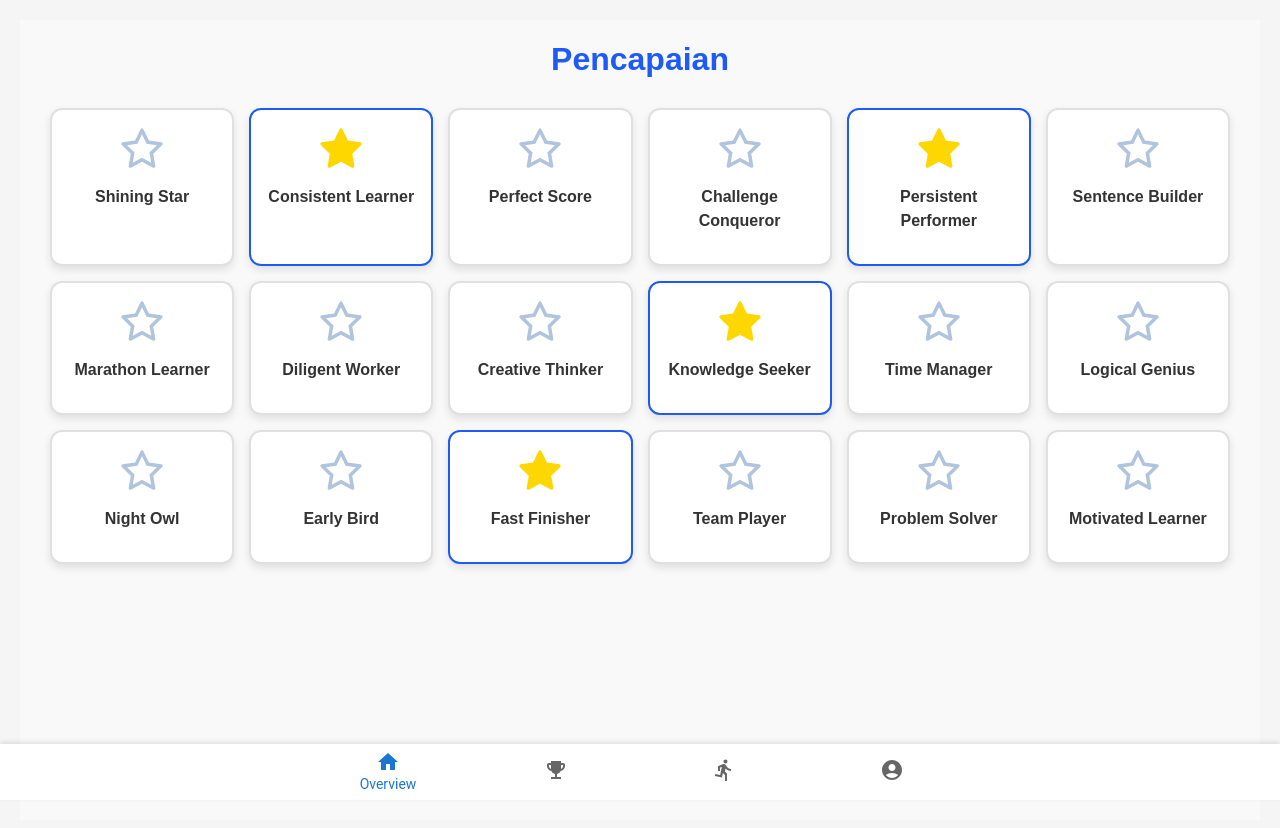
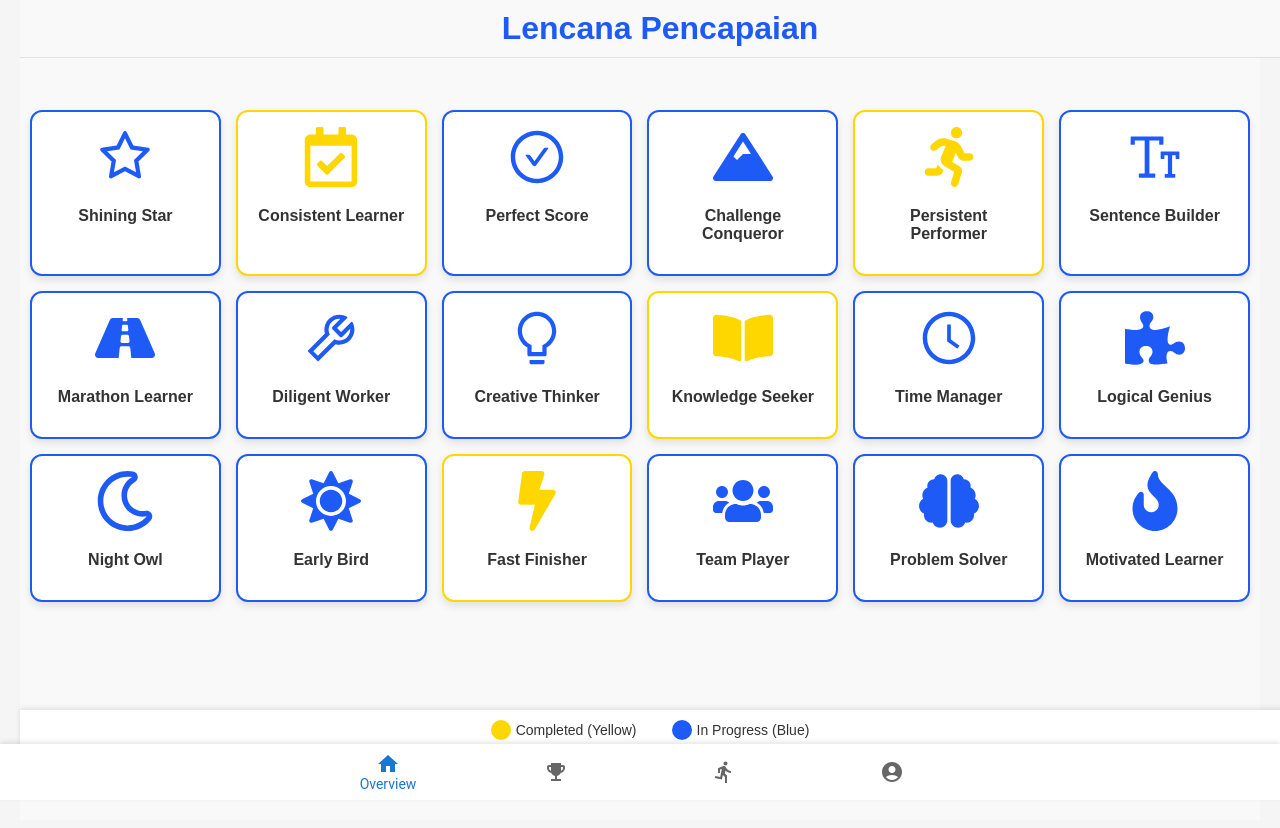
Before and after one commit to JugBones/Capstone, a React (Create React App) app in the folder parent-dashboard/: page /achievements in a window 1280 px wide. Shown: the top 828 px of the page. Built offline with nearby package versions, Linux system fonts and the light colour scheme; no server answers; sample sign-in values are in the browser's storage.

Commit message:
modfiy and formatting achievements page

```diff
--- a/parent-dashboard/package.json
+++ b/parent-dashboard/package.json
@@ -5,7 +5,9 @@
   "dependencies": {
     "@emotion/react": "^11.14.0",
     "@emotion/styled": "^11.14.0",
-    "@mui/icons-material": "^6.1.4",
+    "@fortawesome/free-solid-svg-icons": "^6.7.2",
+    "@fortawesome/react-fontawesome": "^0.2.2",
+    "@mui/icons-material": "^6.2.1",
     "@mui/material": "^6.2.1",
     "@testing-library/jest-dom": "^5.17.0",
     "@testing-library/react": "^13.4.0",
--- a/parent-dashboard/src/index.js
+++ b/parent-dashboard/src/index.js
@@ -1,6 +1,6 @@
 import React from 'react';
 import ReactDOM from 'react-dom/client';
-import "bootstrap/dist/css/bootstrap.min.css";
+// import "bootstrap/dist/css/bootstrap.min.css";
 import './index.css';
 import App from './App';
 import * as serviceWorkerRegistration from './serviceWorkerRegistration';
--- a/parent-dashboard/src/pages/Achievements.js
+++ b/parent-dashboard/src/pages/Achievements.js
@@ -1,30 +1,53 @@
 import React, { useState } from "react";
-import { AiFillStar, AiOutlineStar } from "react-icons/ai";
+import {
+  AiFillStar,
+  AiOutlineStar,
+  AiOutlineCheckCircle,
+  AiOutlineBulb,
+  AiOutlineFontSize,
+  AiOutlineTool,
+  AiOutlineClockCircle,
+} from "react-icons/ai";
+import {
+  FaMountain,
+  FaRegCalendarCheck,
+  FaRunning,
+  FaRoad,
+  FaBookOpen,
+  FaPuzzlePiece,
+  FaRegMoon,
+  FaSun,
+  FaBolt,
+  FaUsers,
+  FaBrain,
+  FaFire,
+} from "react-icons/fa";
 import Modal from "@mui/material/Modal";
 import Box from "@mui/material/Box";
 import Navbar from "../components/Navbar";
 import "../styling/Achievements.css";
 
 const badges = [
-  { id: 1, title: "Shining Star", progress: 70, status: "In Progress", tip: "Attend all classes for a month to earn this badge!" },
-  { id: 2, title: "Consistent Learner", progress: 100, status: "Completed", tip: "" },
-  { id: 3, title: "Perfect Score", progress: 50, status: "In Progress", tip: "Score full marks on quizzes consistently." },
-  { id: 4, title: "Challenge Conqueror", progress: 90, status: "In Progress", tip: "Complete all difficult topics for this badge!" },
-  { id: 5, title: "Persistent Performer", progress: 100, status: "Completed", tip: "" },
-  { id: 6, title: "Sentence Builder", progress: 30, status: "In Progress", tip: "Work on sentence structure exercises." },
-  { id: 13, title: "Marathon Learner", progress: 20, status: "In Progress", tip: "Study for 10 hours continuously." },
-  { id: 14, title: "Diligent Worker", progress: 50, status: "In Progress", tip: "Complete weekly assignments regularly." },
-  { id: 15, title: "Creative Thinker", progress: 70, status: "In Progress", tip: "Submit a unique project idea." },
-  { id: 16, title: "Knowledge Seeker", progress: 100, status: "Completed", tip: "" },
-  { id: 17, title: "Time Manager", progress: 85, status: "In Progress", tip: "Finish tasks ahead of schedule." },
-  { id: 18, title: "Logical Genius", progress: 45, status: "In Progress", tip: "Solve 50 logical reasoning problems." },
-  { id: 19, title: "Night Owl", progress: 60, status: "In Progress", tip: "Study late nights consistently." },
-  { id: 20, title: "Early Bird", progress: 95, status: "In Progress", tip: "Start learning early mornings." },
-  { id: 21, title: "Fast Finisher", progress: 100, status: "Completed", tip: "" },
-  { id: 22, title: "Team Player", progress: 30, status: "In Progress", tip: "Collaborate well in group projects." },
-  { id: 23, title: "Problem Solver", progress: 40, status: "In Progress", tip: "Solve complex coding challenges." },
-  { id: 24, title: "Motivated Learner", progress: 75, status: "In Progress", tip: "Set personal learning goals and achieve them!" }
+  { id: 1, title: "Shining Star", progress: 70, status: "In Progress", tip: "Attend all classes for a month to earn this badge!", icon: <AiOutlineStar size={60} color="1E5BF6" /> },
+  { id: 2, title: "Consistent Learner", progress: 100, status: "Completed", tip: "", icon: <FaRegCalendarCheck size={60} color="FFD700" /> },
+  { id: 3, title: "Perfect Score", progress: 50, status: "In Progress", tip: "Score full marks on quizzes consistently.", icon: <AiOutlineCheckCircle size={60} color="#1E5BF6" /> },
+  { id: 4, title: "Challenge Conqueror", progress: 90, status: "In Progress", tip: "Complete all difficult topics for this badge!", icon: <FaMountain size={60} color="#1E5BF6" /> },
+  { id: 5, title: "Persistent Performer", progress: 100, status: "Completed", tip: "", icon: <FaRunning size={60} color="#FFD700" /> },
+  { id: 6, title: "Sentence Builder", progress: 30, status: "In Progress", tip: "Work on sentence structure exercises.", icon: <AiOutlineFontSize size={60} color="#1E5BF6" /> },
+  { id: 13, title: "Marathon Learner", progress: 20, status: "In Progress", tip: "Study for 10 hours continuously.", icon: <FaRoad size={60} color="#1E5BF6" /> },
+  { id: 14, title: "Diligent Worker", progress: 50, status: "In Progress", tip: "Complete weekly assignments regularly.", icon: <AiOutlineTool size={60} color="#1E5BF6" /> },
+  { id: 15, title: "Creative Thinker", progress: 70, status: "In Progress", tip: "Submit a unique project idea.", icon: <AiOutlineBulb size={60} color="#1E5BF6" /> },
+  { id: 16, title: "Knowledge Seeker", progress: 100, status: "Completed", tip: "", icon: <FaBookOpen size={60} color="#FFD700" /> },
+  { id: 17, title: "Time Manager", progress: 85, status: "In Progress", tip: "Finish tasks ahead of schedule.", icon: <AiOutlineClockCircle size={60} color="#1E5BF6" /> },
+  { id: 18, title: "Logical Genius", progress: 45, status: "In Progress", tip: "Solve 50 logical reasoning problems.", icon: <FaPuzzlePiece size={60} color="#1E5BF6" /> },
+  { id: 19, title: "Night Owl", progress: 60, status: "In Progress", tip: "Study late nights consistently.", icon: <FaRegMoon size={60} color="#1E5BF6" /> },
+  { id: 20, title: "Early Bird", progress: 95, status: "In Progress", tip: "Start learning early mornings.", icon: <FaSun size={60} color="#1E5BF6" /> },
+  { id: 21, title: "Fast Finisher", progress: 100, status: "Completed", tip: "", icon: <FaBolt size={60} color="#FFD700" /> },
+  { id: 22, title: "Team Player", progress: 30, status: "In Progress", tip: "Collaborate well in group projects.", icon: <FaUsers size={60} color="#1E5BF6" /> },
+  { id: 23, title: "Problem Solver", progress: 40, status: "In Progress", tip: "Solve complex coding challenges.", icon: <FaBrain size={60} color="#1E5BF6" /> },
+  { id: 24, title: "Motivated Learner", progress: 75, status: "In Progress", tip: "Set personal learning goals and achieve them!", icon: <FaFire size={60} color="#1E5BF6" /> },
 ];
+
 
 const Achievements = () => {
   const [open, setOpen] = useState(false);
@@ -42,21 +65,16 @@ const Achievements = () => {
 
   return (
     <div className="achievement-container">
-      <h1 className="achievement-title">Pencapaian</h1>
+      <h1 className="achievement-title">Lencana Pencapaian</h1>
+
       <div className="badge-grid">
         {badges.map((badge) => (
           <div
             key={badge.id}
-            className={`badge-card ${badge.progress === 100 ? "completed" : ""}`}
+            className={`badge-card ${badge.progress === 100 ? "completed" : "in-progress"}`}
             onClick={() => handleOpen(badge)}
           >
-            <div className="badge-icon">
-              {badge.progress === 100 ? (
-                <AiFillStar size={50} color="#FFD700" />
-              ) : (
-                <AiOutlineStar size={50} color="#B0C4DE" />
-              )}
-            </div>
+            <div className="badge-icon">{badge.icon}</div>
             <p className="badge-title">{badge.title}</p>
           </div>
         ))}
@@ -66,9 +84,7 @@ const Achievements = () => {
         <Box className="badge-modal">
           {selectedBadge && (
             <>
-              <div className="badge-popup-header">
-                <AiFillStar size={80} color={selectedBadge.progress === 100 ? "#FFD700" : "#1E5BF6"} />
-              </div>
+              <div className="badge-popup-header">{selectedBadge.icon}</div>
               <h2 className="modal-title">{selectedBadge.title}</h2>
               <p className="modal-status">
                 Status:{" "}
@@ -101,6 +117,16 @@ const Achievements = () => {
         </Box>
       </Modal>
 
+      {/* Legend Section */}
+      <div className="legend-container">
+        <div className="legend-item">
+          <span className="legend-color completed"></span> Completed (Yellow)
+        </div>
+        <div className="legend-item">
+          <span className="legend-color in-progress"></span> In Progress (Blue)
+        </div>
+      </div>
+
       <Navbar />
     </div>
   );
--- a/parent-dashboard/src/pages/Overview.js
+++ b/parent-dashboard/src/pages/Overview.js
@@ -77,7 +77,7 @@ const Overview = () => {
           </Tabs>
         </Box>
 
-        <Grid container spacing={3} mt={2}>
+        <Grid container spacing={3} className="content-grid">
           <Grid item xs={12} md={8}>
             <ProgressChart user={user} selectedCourse={selectedCourse} />
           </Grid>
--- a/parent-dashboard/src/styling/Achievements.css
+++ b/parent-dashboard/src/styling/Achievements.css
@@ -1,23 +1,44 @@
 .achievement-container {
   text-align: center;
-  padding: 20px;
+  padding-top: 60px; /* Adjusts space for the fixed title */
+  padding-bottom: 100px; /* Adjusts space for the legend */
   background-color: #f9f9f9;
   min-height: 100vh;
+  padding: 0;
+  margin: 0;
+  overflow: hidden;
   font-family: 'Poppins', sans-serif;
+  overflow-y: auto; /* Enables vertical scrolling */
 }
 
 .achievement-title {
   font-size: 2rem;
   color: #1e5bf6;
   font-weight: bold;
-  margin-bottom: 20px;
+  margin: 0;
+  padding: 10px 0;
+  position: fixed;
+  top: 0;
+  width: 100%;
+  z-index: 10;
+  display: flex;
+  justify-content: center; /* Horizontally center */
+  align-items: center; /* Vertically align */
+  text-align: center;
+  background-color: #f9f9f9;
+  border-bottom: 1px solid #e0e0e0;
+  box-sizing: border-box;
 }
 
+
+
 .badge-grid {
+  margin-top: 80px; /* Add space to avoid overlapping with the title */
   display: grid;
   grid-template-columns: repeat(6, 1fr); /* Maximum 6 badges per row */
   gap: 15px;
   padding: 10px;
+  padding-bottom: 100px;
 }
 
 @media (max-width: 1200px) {
@@ -40,6 +61,7 @@
   text-align: center;
   padding: 15px;
   transition: transform 0.2s ease, box-shadow 0.2s ease;
+  cursor: pointer;
 }
 
 .badge-card:hover {
@@ -61,58 +83,64 @@
   margin-bottom: 10px;
 }
 
-/* MODAL STYLING */
+/* Modal Styling */
 .badge-modal {
-  position: absolute;
+  position: fixed;
   top: 50%;
   left: 50%;
   transform: translate(-50%, -50%);
   background-color: #fff;
-  padding: 15px; /* Reduced padding */
+  padding: 20px;
   border-radius: 16px;
   box-shadow: 0 8px 16px rgba(0, 0, 0, 0.2);
   text-align: center;
-  max-width: 530px; /* Smaller modal width */
+  max-width: 400px; /* Reduced width */
+  width: 90%; /* Full-screen width for smaller devices */
   box-sizing: border-box;
-  max-height: 330px; /* Prevent vertical overflow */
+  height: 400px;
+  min-height: 250px; /* Minimum height to avoid overflow */
+  background-image: radial-gradient(circle, #d1e9ff, #f0f9ff, #ffffff);
   display: flex;
-  flex-direction: column;
-  justify-content: space-between; /* Ensures proper spacing */
-  background-image: radial-gradient(circle, #d1e9ff, #f0f9ff, #ffffff);
+  flex-direction: column; /* Stack items vertically */
+  justify-content: center; /* Center elements vertically */
+  align-items: center; /* Center elements horizontally */
+  z-index: 1000;
+  overflow: hidden;
+  border: 2px solid #e0e0e0;
 }
 
 .badge-popup-header {
-  margin-bottom: 5px;
+  margin-bottom: 10px;
 }
 
 .modal-title {
   font-size: 1.3rem;
   color: #1e5bf6;
   font-weight: bold;
-  margin-bottom: 5px;
+  margin-bottom: 10px;
 }
 
 .modal-status {
   font-size: 1rem;
-  margin-bottom: 8px;
+  margin-bottom: 12px;
 }
 
 .progress-section {
-  margin-top: 5px;
+  margin-top: 10px;
 }
 
 .progress-text {
-  font-size: 0.9rem;
-  margin-bottom: 5px; /* Smaller spacing */
+  font-size: 1rem;
+  margin-bottom: 10px;
 }
 
 .progress-bar-container {
+  width: 72%; /* Ensure progress bar doesn't overflow */
+  margin: 8px auto;
+  overflow: hidden; /* Prevent overflow of the progress bar */
   background-color: #e6e6e6;
   border-radius: 8px;
-  height: 12px; /* Smaller height */
-  width: 80%;
-  margin: 8px auto;
-  overflow: hidden;
+  height: 12px;
 }
 
 .progress-bar-fill {
@@ -125,7 +153,7 @@
 .remaining-progress {
   font-size: 0.9rem;
   color: #ff7043;
-  margin-top: 8px;
+  margin-top: 10px;
   line-height: 1.2;
 }
 
@@ -139,33 +167,113 @@
 .completed-date {
   font-size: 0.9rem;
   color: #4CAF50;
-  margin-top: 8px;
+  margin-top: 10px;
+}
+
+/* Adjustments for Smaller Screens */
+@media (max-width: 450px) {
+  .badge-modal {
+    width: 90%; /* Reduce modal width for tiny screens */
+    padding: 10px;
+    max-height: 90%; /* Prevent overflow */
+  }
+
+  .modal-title {
+    font-size: 1rem;
+  }
+
+  .progress-bar-container {
+    width: 70%;
+  }
+
+  .progress-text,
+  .remaining-progress {
+    font-size: 0.8rem;
+  }
+}
+
+.legend-container {
+  display: flex;
+  justify-content: center; /* Centers horizontally */
+  align-items: center;
+  gap: 15px; /* Adds spacing between items */
+  padding: 10px 0;
+  background-color: #ffffff;
+  position: fixed;
+  bottom: 50px; /* Keeps it just above the navbar */
+  width: 100%;
+  z-index: 10;
+  box-sizing: border-box;
+  box-shadow: 0 -2px 5px rgba(0, 0, 0, 0.1); /* Optional subtle shadow */
 }
 
 
-@media (max-width: 450px) {
-    .badge-modal {
-      width: 90%; /* Even smaller width for tiny devices */
-      padding: 8px; /* Smaller padding */
-      max-height: 350px; /* Ensure it fits the screen */
+.legend-item {
+  display: flex;
+  align-items: center;
+  margin-right: 20px; /* Add spacing between legend items */
+  font-size: 14px;
+  color: #333;
 }
 
-    .modal-title {
-      font-size: 0.9rem; /* Smaller font size for very small screens */
+.legend-color {
+  width: 20px;
+  height: 20px;
+  border-radius: 50%;
+  margin-right: 5px; /* Add spacing between color and text */
 }
 
-    .progress-bar-container {
-        max-width: 65%;
-        margin: 10px 35px; /* Minimal margin */
+.legend-color.completed {
+  background-color: #ffd700; /* Yellow */
 }
 
-    .progress-text {
-        padding-right: 60px;
+.legend-color.in-progress {
+  background-color: #1e5bf6; /* Blue */
 }
 
-    .remaining-progress {
-        font-size: 13px;
-        padding-right: 60px;
+
+.badge-card.completed {
+  border-color: #ffd700;
 }
 
+.badge-card.in-progress {
+  border-color: #1e5bf6;
 }
+
+.badge-card.completed .badge-icon {
+  color: #ffd700; /* Yellow icons for completed */
+}
+
+.badge-card.in-progress .badge-icon {
+  color: #1e5bf6; /* Blue icons for in-progress */
+}
+
+
+.navbar {
+  margin: 0;
+  padding: 0;
+  position: fixed;
+  bottom: 0;
+  width: 100%;
+  z-index: 10;
+}
+
+@media (max-width: 768px) {
+  .achievement-title {
+    font-size: 1.8rem; /* Slightly reduce font size for mobile */
+  }
+}
+
+
+@media (max-width: 768px) {
+  .legend-container {
+      flex-direction: column; /* Stack legend items vertically */
+      justify-content: center;
+      align-items: center;
+      gap: 10px; /* Add spacing between items */
+  }
+
+  .legend-item {
+      text-align: center;
+  }
+}
```
Lines whose indentation alone changed are shown as unchanged.
